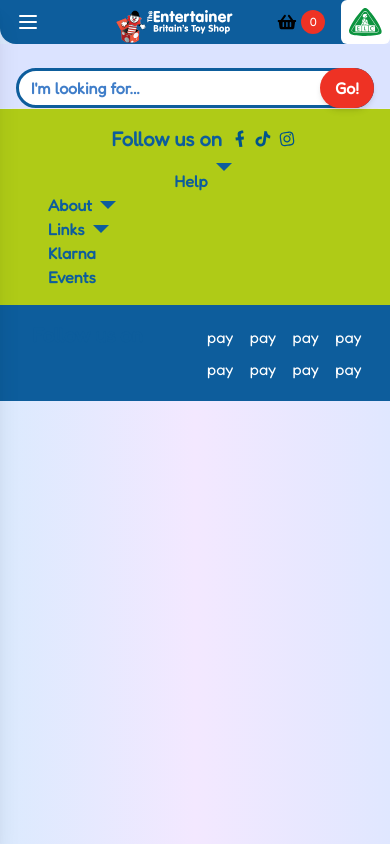
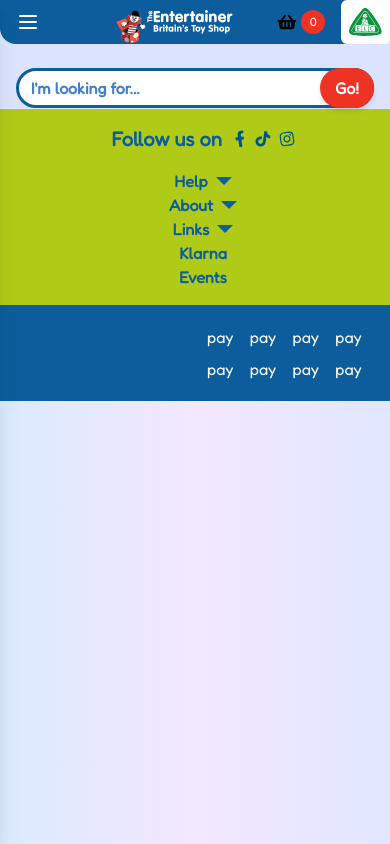
Before and after one commit to steveohozzy/entertainer-interview, a React (Create React App) app: page / in a window 390 px wide. Built offline with nearby package versions, Linux system fonts and the light colour scheme.

Commit message:
footer mobile adjust

```diff
--- a/src/components/footer/Footer.js
+++ b/src/components/footer/Footer.js
@@ -72,10 +72,10 @@ const Footer = () => {
               </a>
             </div>
             <div className="flex flex-wrap items-start justify-center">
-              <div className="px-4 w-full md:w-auto flex flex-col items-center justify-center md:justify-start">
+              <div className="px-4 w-full md:w-auto flex flex-col items-center justify-center md:justify-start flex flex-col items-center justify-center md:justify-start">
                 <Dropdown
                   title="Help"
-                  className="text-brandBlue font-bold"
+                  className="text-brandBlue font-bold flex items-center"
                   answer={
                     <ul className="text-brandBlue text-center md:text-left">
                       <li className="mt-2">
@@ -138,7 +138,7 @@ const Footer = () => {
                 />
               </div>
 
-              <div className="px-4 w-full md:w-auto">
+              <div className="px-4 w-full md:w-auto flex flex-col items-center justify-center md:justify-start">
                 <Dropdown
                   title="About"
                   className="text-brandBlue font-bold flex items-center"
@@ -204,7 +204,7 @@ const Footer = () => {
                 />
               </div>
 
-              <div className="px-4 w-full md:w-auto">
+              <div className="px-4 w-full md:w-auto flex flex-col items-center justify-center md:justify-start">
                 <Dropdown
                   title="Links"
                   className="text-brandBlue font-bold flex items-center"
@@ -270,14 +270,14 @@ const Footer = () => {
                 />
               </div>
 
-              <div className="px-4 w-full md:w-auto">
+              <div className="px-4 w-full md:w-auto flex flex-col items-center justify-center md:justify-start">
                 <a href="/klarna"
                   className="text-brandBlue font-bold"
                 >
                   <span>Klarna </span>
                 </a>
               </div>
-              <div className="px-4 w-full md:w-auto">
+              <div className="px-4 w-full md:w-auto flex flex-col items-center justify-center md:justify-start">
                 <a href="/klarna"
                   className="text-brandBlue font-bold"
                 >
```
